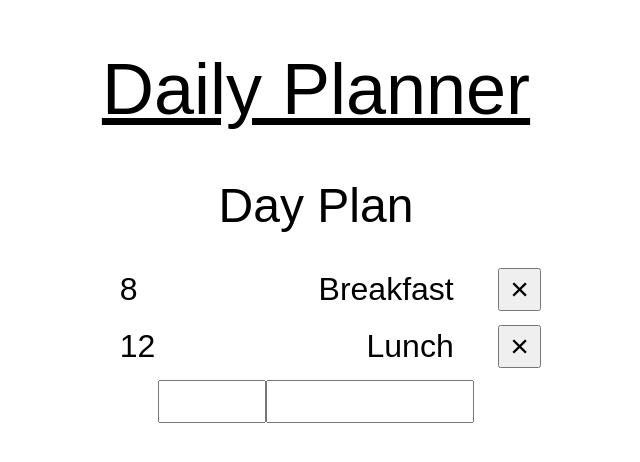
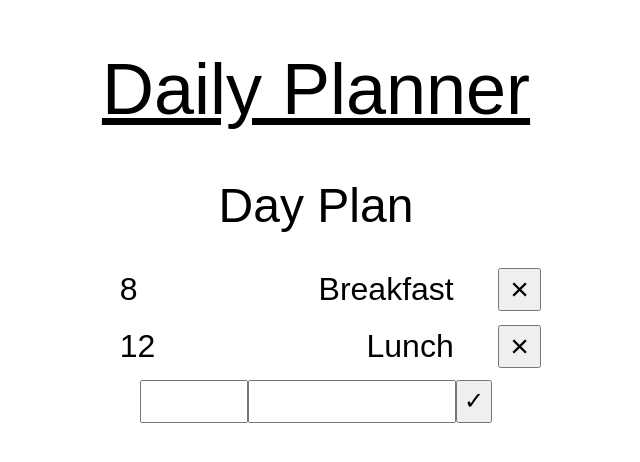
Before and after one commit to logan-larson/DailyPlanner, an Angular app: page / in a window 1280 px wide. Shown: the top 462 px of the page, without its empty margins (324-964 px from the left). Built offline with nearby package versions, Linux system fonts and the light colour scheme.

Commit message:
Crude Task Adding

```diff
--- a/src/app/app.module.ts
+++ b/src/app/app.module.ts
@@ -1,5 +1,6 @@
 import { NgModule } from '@angular/core';
 import { BrowserModule } from '@angular/platform-browser';
+import { FormsModule } from '@angular/forms';
 
 import { AppRoutingModule } from './app-routing.module';
 import { AppComponent } from './app.component';
@@ -10,7 +11,7 @@ import { TaskListComponent } from './components/task-list/task-list.component';
 
 @NgModule({
   declarations: [AppComponent, DayPlanComponent, AddTaskComponent, TaskComponent, TaskListComponent],
-  imports: [BrowserModule, AppRoutingModule],
+  imports: [BrowserModule, AppRoutingModule, FormsModule],
   providers: [],
   bootstrap: [AppComponent],
 })
--- a/src/app/components/add-task/add-task.component.css
+++ b/src/app/components/add-task/add-task.component.css
@@ -16,7 +16,7 @@
   width: 200px;
 }
 
-button {
+.btn {
   font-size: 24px;
   width: 43px;
   height: 43px;
--- a/src/app/components/add-task/add-task.component.html
+++ b/src/app/components/add-task/add-task.component.html
@@ -1,11 +1,6 @@
-<div class="container">
-  <div>
-    <input type="number" name="time" id="time" />
-  </div>
-  <div>
-    <input type="text" name="title" id="title" />
-  </div>
-  <div>
-    <!--<button (click)="addTask(time.time, title.title)">✓</button>-->
-  </div>
-</div>
+
+<form class="container" (ngSubmit)="onSubmit()">
+  <input type="number" name="time" [(ngModel)]="time" id="time" autocomplete="off">
+  <input type="text" name="title" [(ngModel)]="title" id="title" autocomplete="off">
+  <input type="submit" value="✓" class="btn">
+</form>
--- a/src/app/components/add-task/add-task.component.ts
+++ b/src/app/components/add-task/add-task.component.ts
@@ -1,4 +1,5 @@
-import { Component, OnInit } from '@angular/core';
+import { Component, OnInit, Output, EventEmitter } from '@angular/core';
+import { Task } from 'src/app/interfaces/task';
 
 @Component({
   selector: 'app-add-task',
@@ -6,9 +7,23 @@ import { Component, OnInit } from '@angular/core';
   styleUrls: ['./add-task.component.css'],
 })
 export class AddTaskComponent implements OnInit {
+  time: number;
+  title: string;
+  @Output() addTask: EventEmitter<any> = new EventEmitter<any>();
+
   constructor() {}
 
   ngOnInit(): void {}
 
-  addTask(time: number, title: string): void {}
+  onSubmit(): void {
+    const task: Task = {
+      id: Math.floor(Math.random()*100),
+      time: this.time,
+      title: this.title
+    }
+    this.addTask.emit(task);
+
+    this.time = this.time+100;
+    this.title = "";
+  }
 }
--- a/src/app/components/day-plan/day-plan.component.html
+++ b/src/app/components/day-plan/day-plan.component.html
@@ -1,5 +1,3 @@
 <h1>Day Plan</h1>
 
 <app-task-list></app-task-list>
-
-<app-add-task></app-add-task>
--- a/src/app/components/task-list/task-list.component.html
+++ b/src/app/components/task-list/task-list.component.html
@@ -1,3 +1,4 @@
 <div *ngFor="let task of tasks">
   <app-task [task]="task"></app-task>
 </div>
+<app-add-task (addTask)="addTask($event)"></app-add-task>
--- a/src/app/components/task-list/task-list.component.ts
+++ b/src/app/components/task-list/task-list.component.ts
@@ -15,4 +15,8 @@ export class TaskListComponent implements OnInit {
   constructor() {}
 
   ngOnInit(): void {}
+
+  addTask(todo) {
+    this.tasks.push(todo);
+  }
 }
```
